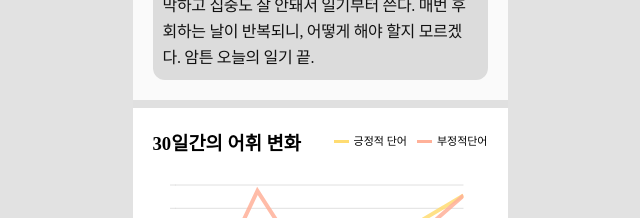
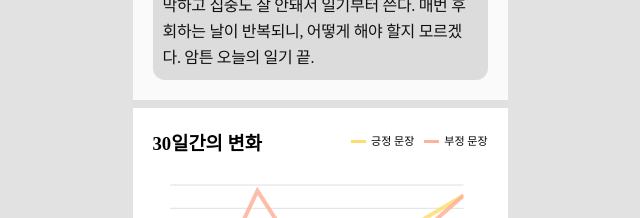
Before and after one commit to f-lb/frontend, a React (Create React App) app: page /today-report in a window 1280 px wide. Shown: the part 1680-1898 px from the top of the page, without its empty margins (320-960 px from the left). Built offline with nearby package versions, Linux system fonts and the light colour scheme; a web font is replaced by a local one.

Commit message:
change text

```diff
--- a/src/pages/TodayReportPage.jsx
+++ b/src/pages/TodayReportPage.jsx
@@ -171,10 +171,10 @@ export default function TodayReportPage() {
 
         <Graph>
           <Header>
-            <h3>30일간의 어휘 변화</h3>
+            <h3>30일간의 변화</h3>
             <div>
-              <span>긍정적 단어</span>
-              <span>부정적단어</span>
+              <span>긍정 문장</span>
+              <span>부정 문장</span>
             </div>
           </Header>
           <Chart options={options} series={series} />
```
